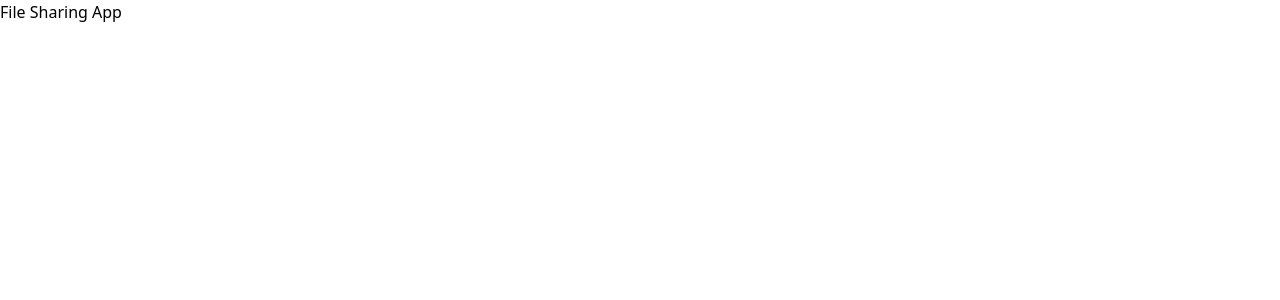
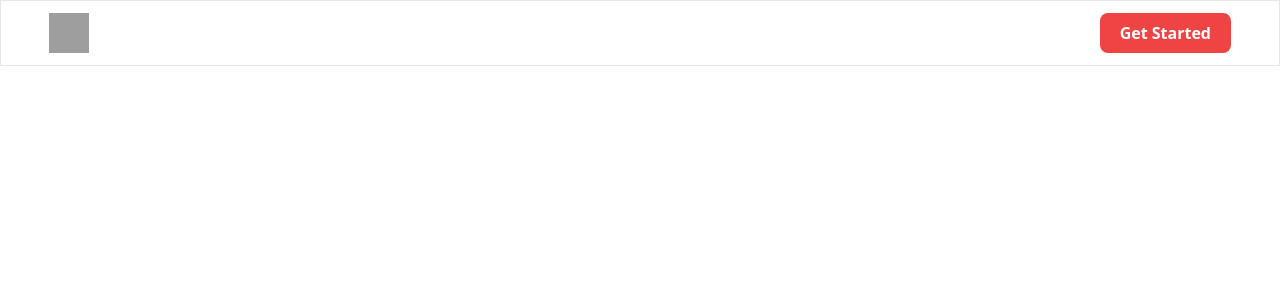
Before and after one commit to Itsarun01/File-Sharing-App, a React (Vite) app in the folder client/: page / in a window 1280 px wide. Shown: the top 300 px of the page. Built offline with nearby package versions, Linux system fonts and the light colour scheme; grey boxes are pictures that could not be loaded.

Commit message:
add Header

```diff
--- a/client/src/App.jsx
+++ b/client/src/App.jsx
@@ -1,9 +1,10 @@
 import "./App.css";
+import Header from "./Components/Header";
 
 function App() {
   return (
     <>
-      <h1>File Sharing App</h1>
+      <Header />
     </>
   );
 }
--- /dev/null
+++ b/client/src/Components/Header.jsx
@@ -0,0 +1,24 @@
+const Header = () => {
+  return (
+    <>
+      <nav>
+        <div className="flex items-center justify-between p-3 px-12 border ">
+          <div className="flex items-center">
+            <img
+              className="w-10 h-10"
+              src="https://img.icons8.com/ios/50/000000/share.png"
+              alt="logo"
+            />
+          </div>
+          <div className="flex items-center gap-5">
+            <span className="px-5 py-2 font-bold text-white bg-red-500 rounded-lg hover:bg-red-700">
+              Get Started
+            </span>
+          </div>
+        </div>
+      </nav>
+    </>
+  );
+};
+
+export default Header;
```
